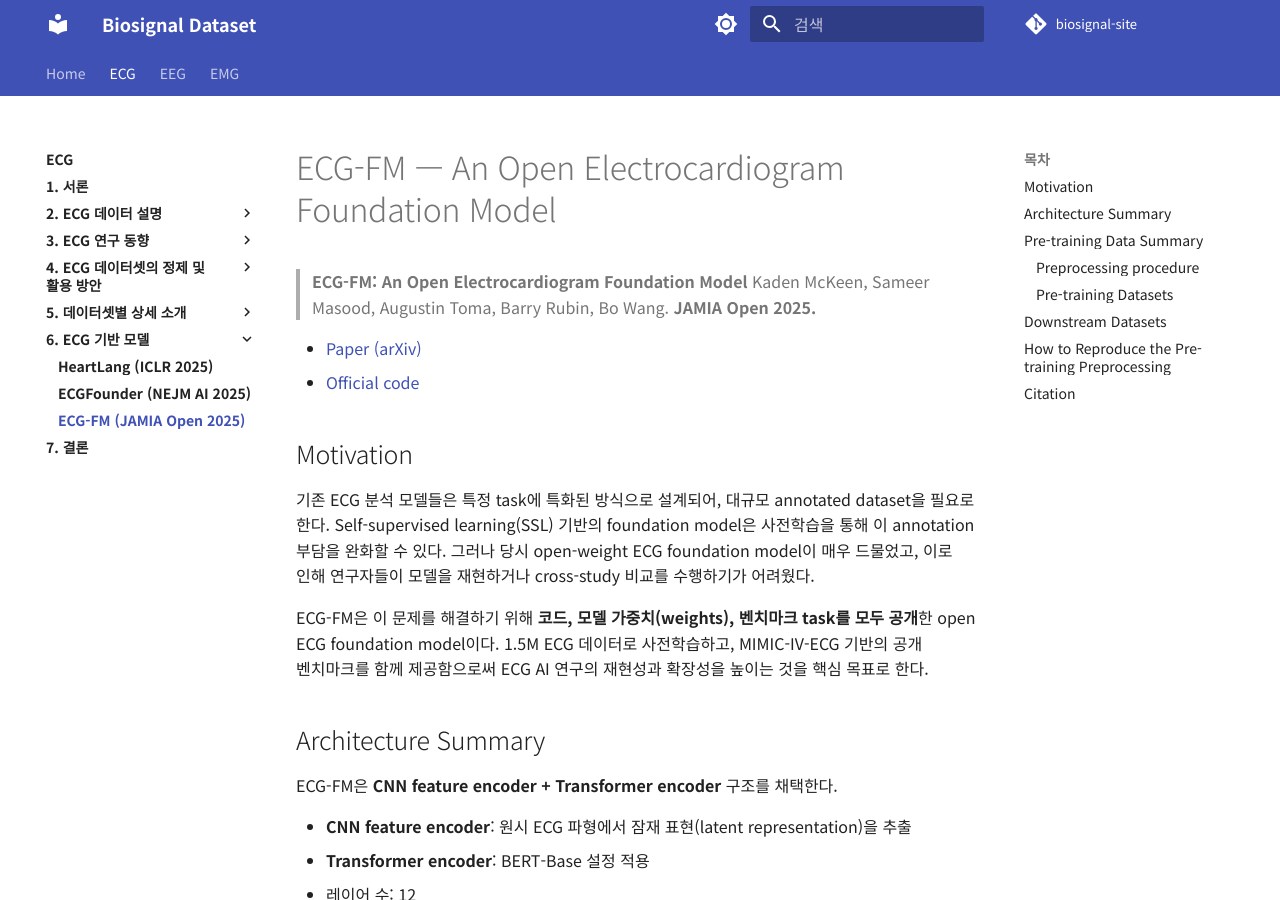
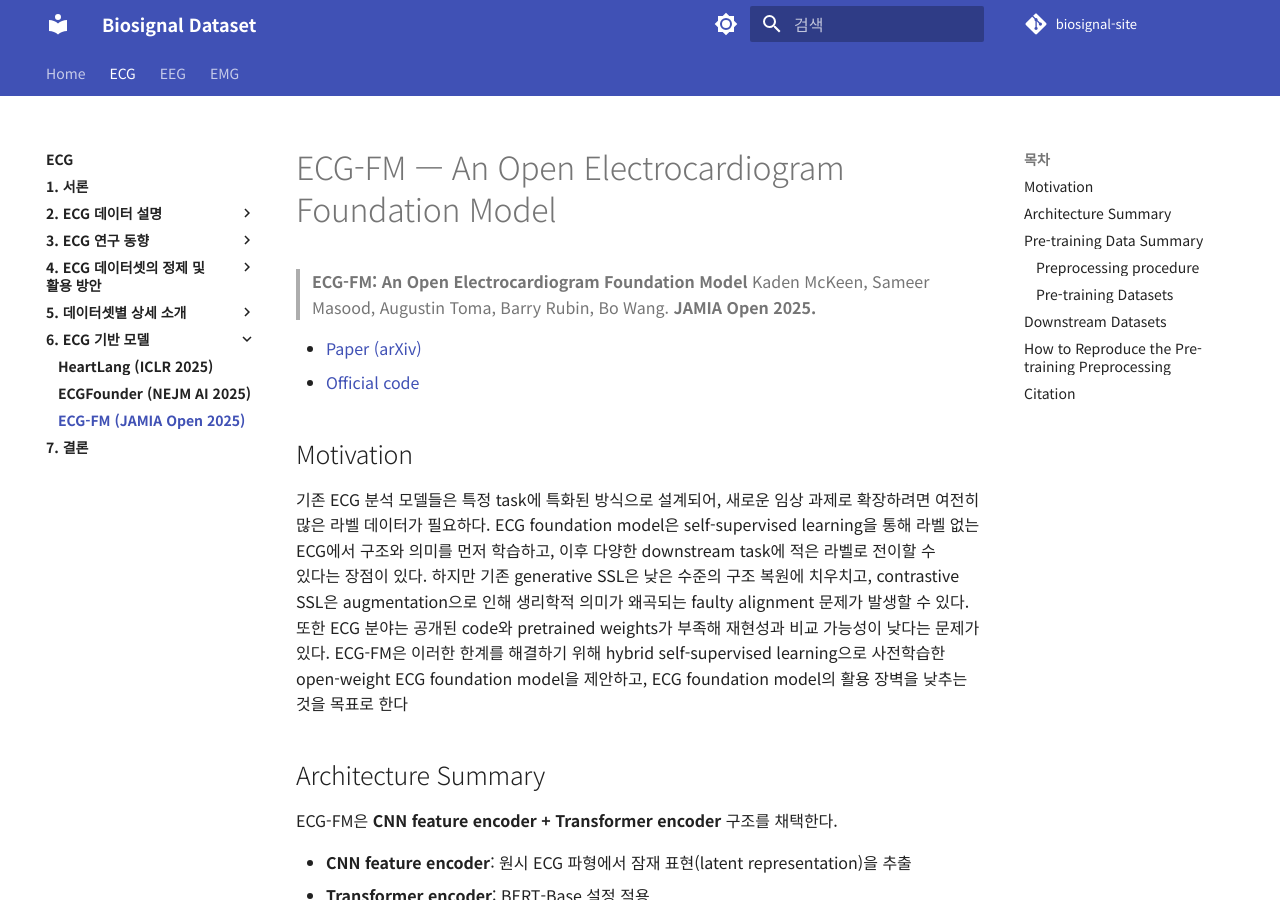
Before and after one commit to iwantjeonyeok/biosignal-site, an MkDocs documentation site: the page built from docs/ecg/6-ecg-기반-모델/ecg-fm.md, in a window 1280 px wide and 900 px high. Built offline with MkDocs 1.6.1 and Material for MkDocs 9.7.7, drawn with Linux system fonts in a browser that asks for light colours; comment, search, counter and statistics services are not loaded.

Commit message:
Update ecg-fm.md

```diff
--- a/docs/ecg/6-ecg-기반-모델/ecg-fm.md
+++ b/docs/ecg/6-ecg-기반-모델/ecg-fm.md
@@ -8,9 +8,7 @@
 
 ## Motivation
 
-기존 ECG 분석 모델들은 특정 task에 특화된 방식으로 설계되어, 대규모 annotated dataset을 필요로 한다. Self-supervised learning(SSL) 기반의 foundation model은 사전학습을 통해 이 annotation 부담을 완화할 수 있다. 그러나 당시 open-weight ECG foundation model이 매우 드물었고, 이로 인해 연구자들이 모델을 재현하거나 cross-study 비교를 수행하기가 어려웠다.
-
-ECG-FM은 이 문제를 해결하기 위해 **코드, 모델 가중치(weights), 벤치마크 task를 모두 공개**한 open ECG foundation model이다. 1.5M ECG 데이터로 사전학습하고, MIMIC-IV-ECG 기반의 공개 벤치마크를 함께 제공함으로써 ECG AI 연구의 재현성과 확장성을 높이는 것을 핵심 목표로 한다.
+기존 ECG 분석 모델들은 특정 task에 특화된 방식으로 설계되어, 새로운 임상 과제로 확장하려면 여전히 많은 라벨 데이터가 필요하다. ECG foundation model은 self-supervised learning을 통해 라벨 없는 ECG에서 구조와 의미를 먼저 학습하고, 이후 다양한 downstream task에 적은 라벨로 전이할 수 있다는 장점이 있다. 하지만 기존 generative SSL은 낮은 수준의 구조 복원에 치우치고, contrastive SSL은 augmentation으로 인해 생리학적 의미가 왜곡되는 faulty alignment 문제가 발생할 수 있다. 또한 ECG 분야는 공개된 code와 pretrained weights가 부족해 재현성과 비교 가능성이 낮다는 문제가 있다. ECG-FM은 이러한 한계를 해결하기 위해 hybrid self-supervised learning으로 사전학습한 open-weight ECG foundation model을 제안하고, ECG foundation model의 활용 장벽을 낮추는 것을 목표로 한다
 
 ## Architecture Summary
 
```
